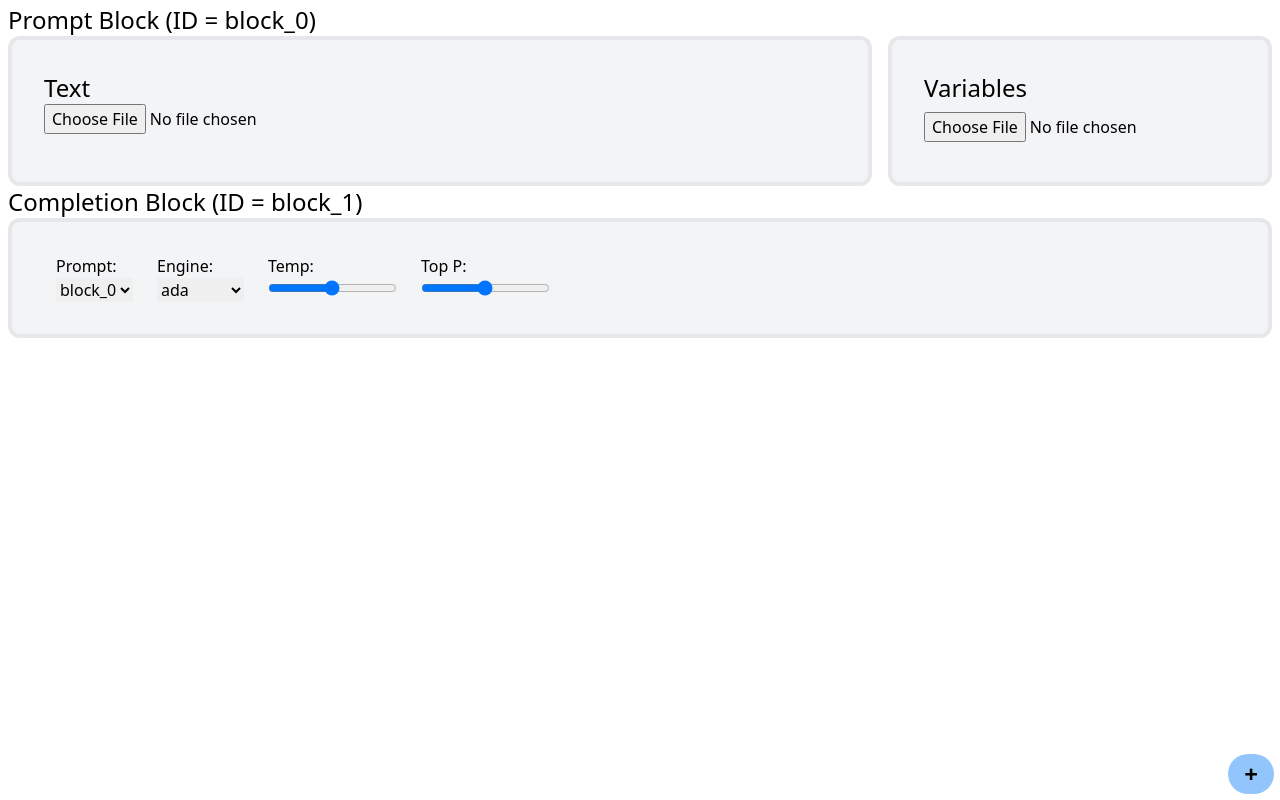
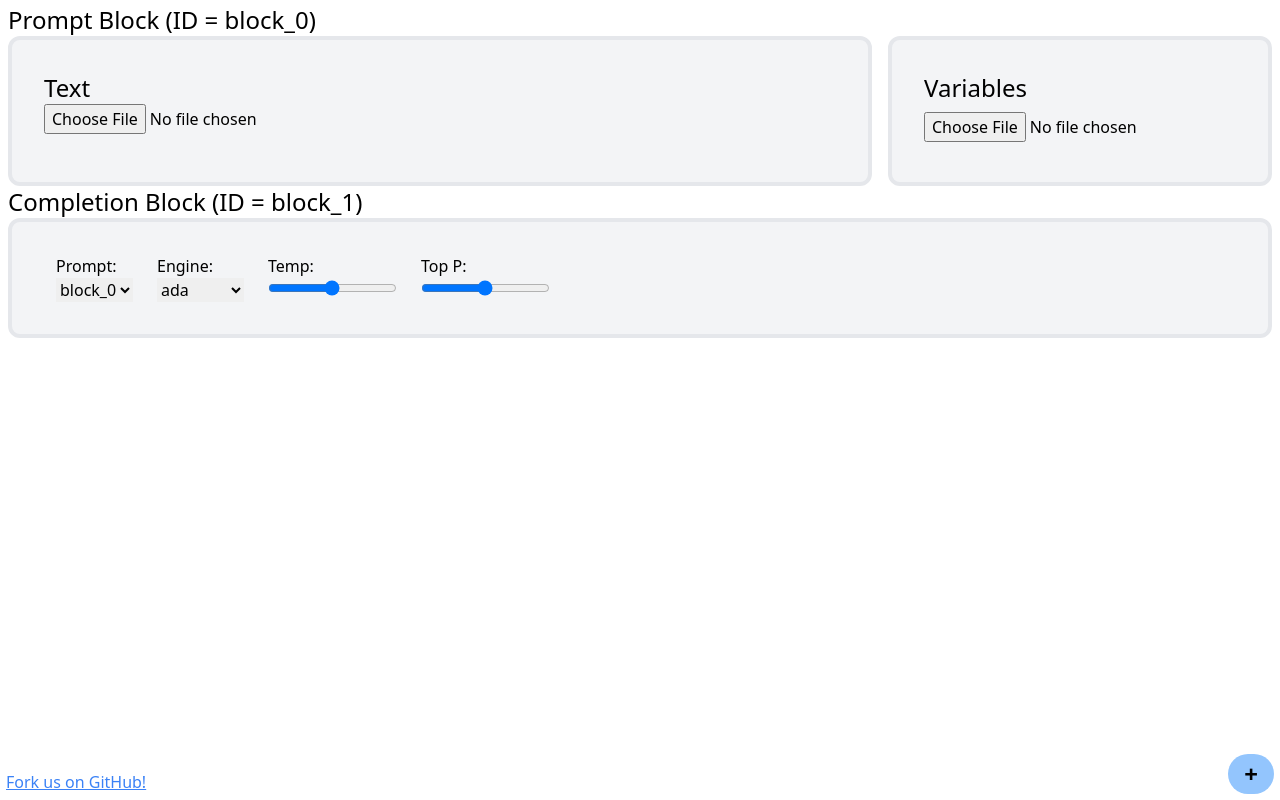
Before and after one commit to OthersideAI/chronology-ui, a Next.js app: page / in a window 1280 px wide. Built offline with nearby package versions, Linux system fonts and the light colour scheme.

Commit message:
github link

```diff
--- a/pages/index.js
+++ b/pages/index.js
@@ -144,6 +144,7 @@ export default function Home() {
         </div>
         <button className="float-right bg-blue-300 hover:bg-blue-500 text-2xl font-bold py-1 px-4 rounded-full inline-flex items-center" onClick={() => showMenu()}>+</button>
       </div>
+      <a target="_blank" className="float-left fixed bottom-1.5 left-1.5 text-blue-500 underline" href="https://github.com/OthersideAI">Fork us on GitHub!</a>
     </div>
   )
 }
```
